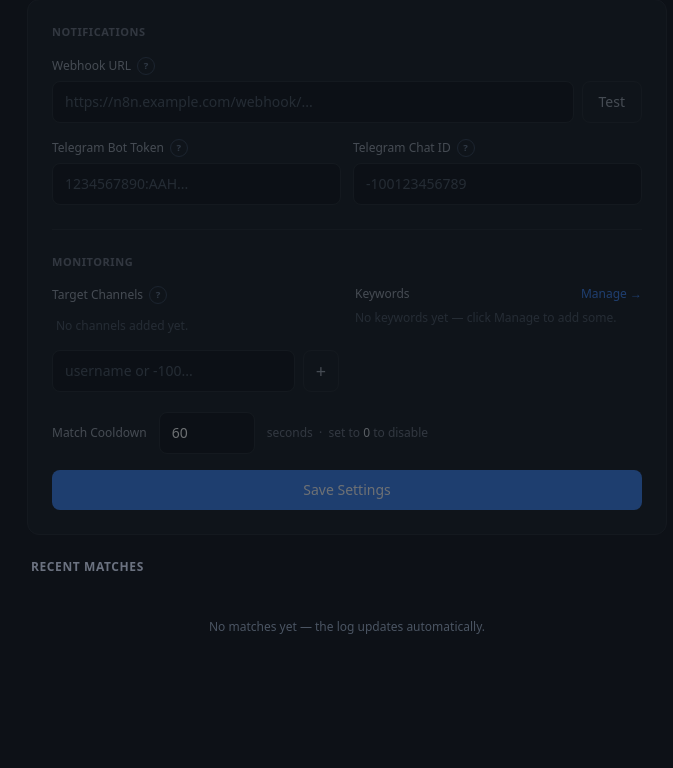
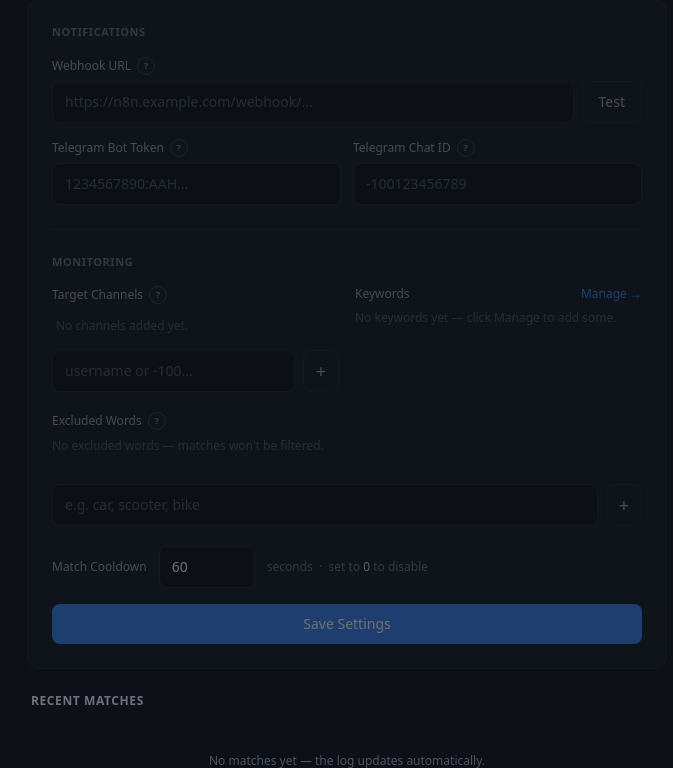
Before and after one commit to imranborzov/tg-parser, a FastAPI app: template src/templates/index.html in a window 1280 px wide. Shown: the part 430-1198 px from the top of the page, without its empty margins (293-966 px from the left). Before the commit the page ends 1064 px from the top, so only its background shows below. Run offline with FastAPI, Linux system fonts and the light colour scheme; the template is opened without the code that fills it, so the values that code supplies are empty; data comes from the database, SQL or seed files in the repository; parts of the project's set-up code (start-up, migrations or seed data) failed here and were passed over; some libraries are stand-ins or nearby versions.

Commit message:
feat: per-instance excluded words filter
Add an exclusion list to each instance. After a keyword matches, if the
message also contains any excluded word (case-insensitive), the match is
suppressed — e.g. keyword "rent" + excluded "car" skips "rent a car" but
still fires on "apartment for rent".

- database_manager: excluded_keywords column on instances (idempotent
  migration), threaded through get/update.
- telegram_client: exclusion check in _dispatch_for_instance after the
  keyword match.
- main.py: excluded_keywords on the settings payload.
- frontend: "Excluded Words" manager in the Monitoring section.

Co-Authored-By: Claude Opus 4.7 <noreply@anthropic.com>

```diff
--- a/main.py
+++ b/main.py
@@ -63,6 +63,7 @@ class SetupData(BaseModel):
     tg_bot_token: str = ""
     tg_chat_id: str = ""
     match_cooldown: int = 60
+    excluded_keywords: list[str] = []
 
 class InstanceCreate(BaseModel):
     name: str = "Untitled"
@@ -143,6 +144,7 @@ async def api_update_instance(instance_id: int, data: SetupData):
         tg_bot_token=data.tg_bot_token,
         tg_chat_id=data.tg_chat_id,
         match_cooldown=data.match_cooldown,
+        excluded_keywords=data.excluded_keywords,
     )
     return {"status": "success"}
 
--- a/src/database_manager.py
+++ b/src/database_manager.py
@@ -23,9 +23,16 @@ async def init_db():
                 tg_bot_token TEXT DEFAULT '',
                 tg_chat_id TEXT DEFAULT '',
                 match_cooldown INTEGER DEFAULT 60,
+                excluded_keywords TEXT DEFAULT '[]',
                 created_at TEXT
             )
         ''')
+
+        # Add columns introduced after the initial instances schema (idempotent)
+        try:
+            await conn.execute("ALTER TABLE instances ADD COLUMN excluded_keywords TEXT DEFAULT '[]'")
+        except aiosqlite.OperationalError:
+            pass  # Column already exists
 
         await conn.execute('''
             CREATE TABLE IF NOT EXISTS events (
@@ -122,6 +129,7 @@ def _instance_row_to_dict(row) -> dict:
         "tg_bot_token": row[5] or "",
         "tg_chat_id": row[6] or "",
         "match_cooldown": row[7] if row[7] is not None else 60,
+        "excluded_keywords": json.loads(row[8]) if len(row) > 8 and row[8] else [],
     }
 
 
@@ -139,7 +147,7 @@ async def get_instance(instance_id: int):
     async with aiosqlite.connect(DB_PATH) as conn:
         async with conn.execute(
             'SELECT id, name, channels, keywords, webhook_url, tg_bot_token, '
-            'tg_chat_id, match_cooldown FROM instances WHERE id = ?',
+            'tg_chat_id, match_cooldown, excluded_keywords FROM instances WHERE id = ?',
             (instance_id,),
         ) as cursor:
             row = await cursor.fetchone()
@@ -151,7 +159,7 @@ async def get_all_instances_full() -> list:
     async with aiosqlite.connect(DB_PATH) as conn:
         async with conn.execute(
             'SELECT id, name, channels, keywords, webhook_url, tg_bot_token, '
-            'tg_chat_id, match_cooldown FROM instances ORDER BY id ASC'
+            'tg_chat_id, match_cooldown, excluded_keywords FROM instances ORDER BY id ASC'
         ) as cursor:
             rows = await cursor.fetchall()
     return [_instance_row_to_dict(r) for r in rows]
@@ -171,7 +179,7 @@ async def create_instance(name: str) -> dict:
 
 async def update_instance(instance_id: int, *, name=None, channels=None, keywords=None,
                           webhook_url=None, tg_bot_token=None, tg_chat_id=None,
-                          match_cooldown=None):
+                          match_cooldown=None, excluded_keywords=None):
     """Update only the provided fields of an instance."""
     fields = []
     values = []
@@ -189,6 +197,8 @@ async def update_instance(instance_id: int, *, name=None, channels=None, keyword
         fields.append('tg_chat_id = ?'); values.append(tg_chat_id)
     if match_cooldown is not None:
         fields.append('match_cooldown = ?'); values.append(match_cooldown)
+    if excluded_keywords is not None:
+        fields.append('excluded_keywords = ?'); values.append(json.dumps(excluded_keywords))
 
     if not fields:
         return
--- a/src/static/app.js
+++ b/src/static/app.js
@@ -30,6 +30,7 @@ let instances = [];
 let currentSettings = {
     channels: [],
     keywords: [],
+    excluded_keywords: [],
     webhook_url: "",
     tg_bot_token: "",
     tg_chat_id: "",
@@ -187,6 +188,55 @@ function renderSettings() {
 
     renderKeywordsPreview();
     renderModalKeywords();
+    renderExcluded();
+}
+
+function renderExcluded() {
+    const list = document.getElementById("excluded-list");
+    if (!list) return;
+    list.innerHTML = "";
+
+    if (!currentSettings.excluded_keywords.length) {
+        const empty = document.createElement("span");
+        empty.className = "text-xs text-gray-600";
+        empty.textContent = "No excluded words — matches won't be filtered.";
+        list.appendChild(empty);
+        return;
+    }
+
+    currentSettings.excluded_keywords.forEach((k, idx) => {
+        const pill = document.createElement("span");
+        pill.className = "flex items-center gap-1.5 text-sm bg-red-500/10 text-red-300 px-3 py-1.5 rounded-full font-medium";
+
+        const label = document.createElement("span");
+        label.textContent = k;
+
+        const btn = document.createElement("button");
+        btn.className = "text-red-300/60 hover:text-white transition-colors leading-none";
+        btn.textContent = "✕";
+        btn.addEventListener("click", () => removeListItem("excluded_keywords", idx));
+
+        pill.appendChild(label);
+        pill.appendChild(btn);
+        list.appendChild(pill);
+    });
+}
+
+function addExcluded() {
+    const input = document.getElementById("input-new-excluded");
+    const raw = input.value.trim();
+    if (!raw) return;
+    const entries = raw.split(",").map(s => s.trim()).filter(s => s.length > 0);
+    let added = 0;
+    entries.forEach(k => {
+        if (!currentSettings.excluded_keywords.includes(k)) {
+            currentSettings.excluded_keywords.push(k);
+            added++;
+        }
+    });
+    input.value = "";
+    renderSettings();
+    if (added > 0) showToast(`Added ${added} excluded word${added > 1 ? "s" : ""}.`, "success");
 }
 
 function renderKeywordsPreview() {
@@ -337,6 +387,7 @@ document.getElementById("btn-save-settings").addEventListener("click", async (e)
             body: JSON.stringify({
                 channels: currentSettings.channels,
                 keywords: currentSettings.keywords,
+                excluded_keywords: currentSettings.excluded_keywords,
                 webhook_url: currentSettings.webhook_url,
                 tg_bot_token: currentSettings.tg_bot_token,
                 tg_chat_id: currentSettings.tg_chat_id,
@@ -355,6 +406,12 @@ document.getElementById("btn-save-settings").addEventListener("click", async (e)
 // Enter key support on channel input
 document.getElementById("input-new-channel").addEventListener("keydown", (e) => {
     if (e.key === "Enter") addListItem("channels");
+});
+
+// Excluded words input
+document.getElementById("btn-add-excluded").addEventListener("click", addExcluded);
+document.getElementById("input-new-excluded").addEventListener("keydown", (e) => {
+    if (e.key === "Enter") addExcluded();
 });
 
 // --- Instances --- //
@@ -387,6 +444,7 @@ async function loadInstanceSettings(id) {
     currentSettings = {
         channels: data.channels || [],
         keywords: data.keywords || [],
+        excluded_keywords: data.excluded_keywords || [],
         webhook_url: data.webhook_url || "",
         tg_bot_token: data.tg_bot_token || "",
         tg_chat_id: data.tg_chat_id || "",
--- a/src/templates/index.html
+++ b/src/templates/index.html
@@ -263,6 +263,27 @@
                     </div>
                 </div>
 
+                <!-- Excluded words -->
+                <div class="mt-5">
+                    <div class="flex items-center gap-1.5 mb-1.5">
+                        <label class="text-xs text-gray-400">Excluded Words</label>
+                        <button onclick="toggleHelp('help-excluded')" class="help-btn">?</button>
+                    </div>
+                    <div id="help-excluded" class="hidden help-box mb-2">
+                        <p class="help-title">Filtering out false matches</p>
+                        <p>If a message contains <span class="text-gray-200">any</span> excluded word, it won't trigger — even if a keyword matched.</p>
+                        <p>Example: keyword <span class="text-gray-200">rent</span> + excluded <span class="text-gray-200">car</span> → "rent a car" is skipped, "apartment for rent" still fires.</p>
+                        <p>Matching is <span class="text-gray-200">case-insensitive</span>. Separate multiple with commas to add them all at once.</p>
+                    </div>
+                    <div id="excluded-list"
+                        class="flex flex-wrap gap-1.5 min-h-[2.5rem] items-start content-start py-0.5 mb-2"></div>
+                    <div class="flex gap-2">
+                        <input type="text" id="input-new-excluded" class="input-field"
+                            placeholder="e.g. car, scooter, bike">
+                        <button id="btn-add-excluded" class="btn-ghost px-3 text-lg leading-none">+</button>
+                    </div>
+                </div>
+
                 <div class="flex items-center gap-3 mt-5">
                     <label class="text-xs text-gray-400 whitespace-nowrap">Match Cooldown</label>
                     <input type="number" id="input-match-cooldown" class="input-field w-24" min="0"
@@ -336,7 +357,7 @@
     </div>
 
     <div id="toast-container"></div>
-    <script src="/static/app.js?v=9"></script>
+    <script src="/static/app.js?v=10"></script>
 
 </body>
 
```
Also changed, not shown: src/telegram_client.py (+15 -1 lines).
